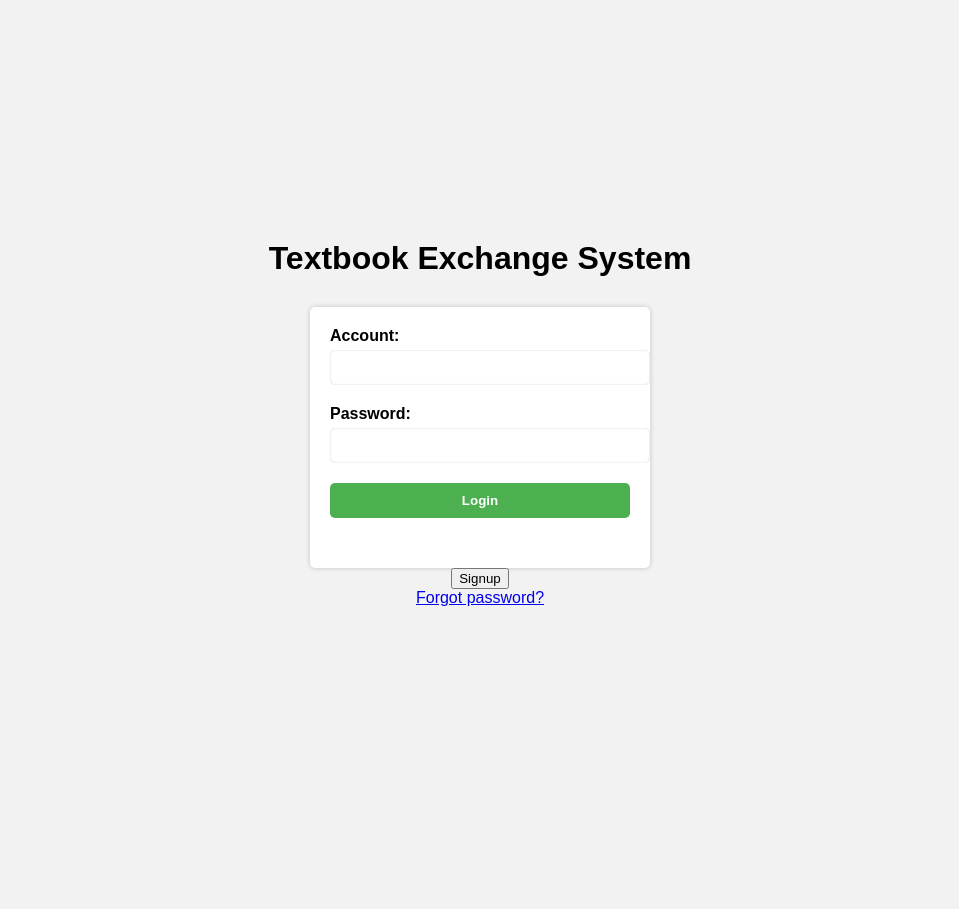
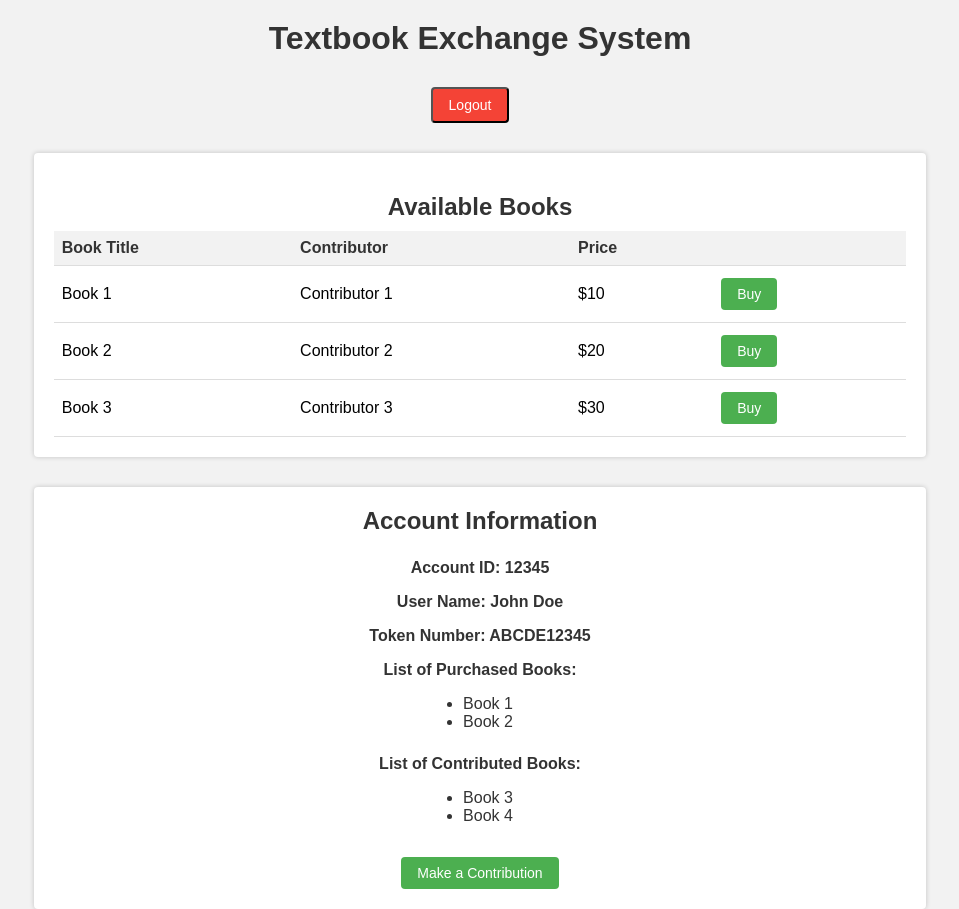
Before and after one commit to YaluPAN/COMP3334-Group-Project, a Flask app: page / in a window 1280 px wide. Shown: the whole page, without its empty margins (160-1119 px from the left). Before the commit the page ends 606 px from the top, so only its background shows below. Run offline with Flask 3, Linux system fonts and the light colour scheme; some libraries are stand-ins or nearby versions.

Commit message:
Textbook System

```diff
--- /dev/null
+++ b/Textbook System/Textbook System/app.py
@@ -0,0 +1,189 @@
+from flask import Flask, render_template, redirect, url_for, request, session
+from flask_wtf import FlaskForm
+from wtforms import StringField
+from flask_wtf.file import FileField, FileAllowed
+from werkzeug.utils import secure_filename
+import requests
+from tempfile import NamedTemporaryFile
+from flask import jsonify
+import os
+import tempfile
+from flask import send_file
+import io
+
+app = Flask(__name__)
+
+@app.errorhandler(500)
+def internal_server_error(e):
+    return jsonify(error=str(e)), 500
+
+import requests
+
+def save_to_ipfs(file_path):
+    pinata_api_key = "c5948b18b8a7629fe5da"
+    pinata_secret_api_key = "c60ce6a2dab928d4607837992c69a0e9e45b349b232393f0ee222ab8fdd5a512"
+    # Update the following path with the correct path to your CA certificates file
+    cert_path = "root_certificates.pem"
+    url = "https://api.pinata.cloud/pinning/pinFileToIPFS"
+    headers = {
+        "pinata_api_key": pinata_api_key,
+        "pinata_secret_api_key": pinata_secret_api_key,
+    }
+
+    with open(file_path, "rb") as file:
+        files = {"file": file}
+        response = requests.post(url, headers=headers, files=files, verify=cert_path)
+
+    app.logger.info("Response: %s", response.text)
+
+    if response.status_code == 200:
+        result = response.json()
+        file_cid = result["IpfsHash"]
+    else:
+        raise Exception("Error uploading to Pinata: {}".format(response.text))
+
+    return file_cid
+
+
+
+@app.route('/upload_to_pinata', methods=['POST'])
+def upload_to_pinata():
+    file = request.files['file']
+    filename = secure_filename(file.filename)
+
+    # 将文件保存到临时文件夹
+    with NamedTemporaryFile(delete=False) as temp_file:
+        file.save(temp_file.name)
+        temp_file_path = temp_file.name
+
+    # 保存文件到 IPFS 并获取 CID
+    file_cid = save_to_ipfs(temp_file_path)
+    return {"file_cid": file_cid}
+
+@app.route('/login', methods=['GET', 'POST'])  # 渲染login.html
+def login():
+    if request.method == 'POST':
+        # 检查用户提供的凭据是否正确
+        username = request.form['username']
+        password = request.form['password']
+        if username == 'your_username' and password == 'your_password':
+            # 设置用户登录状态并重定向到 home 页面
+            session['username'] = username
+            return redirect(url_for('home'))
+        else:
+            # 如果凭据不正确，则返回登录页面并显示错误消息
+            return render_template('login.html', error='Invalid username or password')
+    else:
+        # 渲染登录页面
+        return render_template('login.html')
+
+
+@app.route('/')  # 渲染home.html
+def home():
+    # 从 books.txt 文件中读取书籍列表
+    with open('/Users/kevin/Desktop/Textbook System/books.txt', 'r') as f:
+        books_data = f.readlines()
+
+    # 解析书籍数据，并将其转换为字典列表
+    books = []
+    for book_data in books_data:
+        title, contributor, price, cid = book_data.strip().split(',')
+        books.append({'title': title, 'contributor': contributor, 'price': price, 'cid': cid})
+
+    account_id = '12345'
+    user_name = 'John Doe'
+    token_number = 'ABCDE12345'
+    purchased_books = ['Book 1', 'Book 2']
+    contributed_books = ['Book 3', 'Book 4']
+
+    return render_template('home.html', books=books, account_id=account_id,
+                           user_name=user_name,
+                           token_number=token_number,
+                           purchased_books=purchased_books,
+                           contributed_books=contributed_books)
+
+
+
+@app.route('/logout')  # 在home.html中，点击“Logout”按钮时，会调用logout()函数，返回login.html
+def logout():
+    # 从 session 中删除用户信息，并重定向到 login 页面
+    session.pop('username', None)
+    return redirect(url_for('login'))
+
+
+# 在home.html中，点击“Make a Contribution”按钮时，会调用make_contribute()函数，进入contribute.html
+# @app.route('/make_contribute')
+# def make_contribute():
+#     return redirect(url_for('contribute'))
+
+
+class UploadForm(FlaskForm):
+    book_title = StringField('Book Title')
+    token_price = StringField('Token Price')
+    file = FileField('Upload', validators=[FileAllowed(['pdf', 'txt', 'doc'])])
+
+
+@app.route('/contribute', methods=['GET', 'POST'])  # 渲染contribute.html
+def contribute():
+    return render_template('contribute.html')
+
+@app.route('/submit', methods=['POST'])
+def submit():
+    book_title = request.form['bookTitle']
+    token_price = request.form['tokenPrice']
+    file = request.files['fileInput']
+    filename = secure_filename(file.filename)
+
+    # 将文件保存到临时文件夹
+    with NamedTemporaryFile(delete=False) as temp_file:
+        file.save(temp_file.name)
+        temp_file_path = temp_file.name
+
+    # 保存文件到IPFS并获取CID
+    book_hash = save_to_ipfs(temp_file_path)
+
+    return redirect(url_for('receipt', book_title=book_title, token_price=token_price, book_hash=book_hash))
+
+
+@app.route('/receipt')
+def receipt():
+    book_title = request.args.get('bookTitle')
+    token_price = request.args.get('tokenPrice')
+    book_hash = request.args.get('fileHash')
+    return render_template('receipt.html', book_title=book_title, token_price=token_price, book_hash=book_hash)
+
+@app.route('/download', methods=['GET'])
+def download():
+    cid = request.args.get('cid', None)
+
+    if not cid:
+        return jsonify({"error": "Missing CID parameter"}), 400
+
+    ipfs_gateway_url = "https://ipfs.io/ipfs/"
+    file_url = ipfs_gateway_url + cid
+
+    response = requests.get(file_url, stream=True)
+
+    if response.status_code == 200:
+        '''
+        content_type = response.headers.get('Content-Type')
+        if content_type != 'application/pdf':
+            return jsonify({"error": "The file downloaded is not a PDF"}), 400
+        '''
+        file_data = io.BytesIO()
+        for chunk in response.iter_content(chunk_size=8192):
+            file_data.write(chunk)
+
+        file_data.seek(0)
+
+        # You can use any filename or derive it from the content if available
+        # Make sure to sanitize the filename
+        file_name = "downloaded_file"
+
+        return send_file(file_data, as_attachment=True, download_name=file_name, mimetype='application/pdf')
+    else:
+        return jsonify({"error": "Error downloading file from IPFS"}), 500
+
+
+if __name__ == '__main__':
+    app.run(debug=True)
--- /dev/null
+++ b/Textbook System/Textbook System/books.txt
@@ -0,0 +1,3 @@
+Book 1,Contributor 1,$10,QmUr8tAXgdqCKc6qQq8JwgEVsCji8AK44SMSzdbcn5fhMX
+Book 2,Contributor 2,$20,QmZMJJpqhNHJcpdUSBEGASsUmAZdCfabMnBFebQZLVHtws
+Book 3,Contributor 3,$30,123456
--- /dev/null
+++ b/Textbook System/Textbook System/templates/home.html
@@ -0,0 +1,201 @@
+<!DOCTYPE html>
+<html>
+<head>
+	<title>Textbook Exchange System</title>
+	<style>
+		body {
+			font-family: Arial, Helvetica, sans-serif;
+			margin: 0;
+			padding: 0;
+			display: flex;
+			flex-direction: column;
+			align-items: center;
+			background-color: #f2f2f2;
+		}
+
+		h1, h2 {
+			text-align: center;
+			margin-top: 20px;
+			margin-bottom: 10px;
+			color: #333;
+		}
+
+		.logout {
+			float: right;
+			margin-top: 20px;
+			margin-right: 20px;
+			background-color: #f44336;
+			color: white;
+			padding: 8px 16px;
+			text-align: center;
+			text-decoration: none;
+			display: inline-block;
+			font-size: 14px;
+			cursor: pointer;
+			border-radius: 4px;
+		}
+
+		.logout:hover {
+			background-color: #d32f2f;
+		}
+
+		.book-list {
+			display: flex;
+			flex-direction: column;
+			align-items: center;
+			margin-top: 30px;
+			width: 66.6%;
+			background-color: #fff;
+			box-shadow: 0px 0px 5px 0px rgba(0,0,0,0.2);
+			border-radius: 4px;
+			padding: 20px;
+		}
+
+		table {
+			border-collapse: collapse;
+			width: 100%;
+		}
+
+		th, td {
+			padding: 8px;
+			text-align: left;
+			border-bottom: 1px solid #ddd;
+		}
+
+		th {
+			background-color: #f2f2f2;
+			color: #333;
+		}
+
+		td button {
+			background-color: #4CAF50;
+			border: none;
+			color: white;
+			padding: 8px 16px;
+			text-align: center;
+			text-decoration: none;
+			display: inline-block;
+			font-size: 14px;
+			margin: 4px 2px;
+			cursor: pointer;
+			border-radius: 4px;
+		}
+
+		td button:hover {
+			background-color: #3e8e41;
+		}
+
+		.account-info {
+			margin-top: 30px;
+			width: 66.6%;
+			background-color: #fff;
+			box-shadow: 0px 0px 5px 0px rgba(0,0,0,0.2);
+			border-radius: 4px;
+			padding: 20px;
+			display: flex;
+			flex-direction: column;
+			align-items: center;
+		}
+
+		.account-info h2 {
+			margin-top: 0;
+			margin-bottom: 16px;
+			color: #333;
+		}
+
+		.account-info p {
+			margin-top: 8px;
+			margin-bottom: 8px;
+			color: #333;
+            font-weight: bold;
+
+		}
+
+		.account-info ul {
+			margin-top: 8px;
+			margin-bottom: 16px;
+			padding-left: 16px;
+			color: #333;
+		}
+
+		.account-info button {
+			background-color: #4CAF50;
+			border: none;
+			color: white;
+			padding: 8px 16px;
+			text-align: center;
+			text-decoration: none;
+			display: inline-block;
+			font-size: 14px;
+			margin-top: 16px;
+			cursor: pointer;
+			border-radius: 4px;
+		}
+
+		.account-info button:hover {
+			background-color: #3e8e41;
+		}
+	</style>
+	<script>
+        function buyBook(title, cid) {
+            if (confirm("Are you sure you want to buy " + title + "?")) {
+                // TODO: Handle buy logic
+
+                // Trigger download
+                window.open('{{ url_for("download") }}?cid=' + cid, '_blank');
+            }
+        }
+    </script>
+</head>
+<body>
+	<h1>Textbook Exchange System</h1>
+
+	<button class="logout" onclick="location.href=`{{ url_for('login') }}`">Logout</button>
+	<!-- url_for()括号中的是app.py中定义的路由函数名!! -->
+
+	<div class="book-list">
+        <h2>Available Books</h2>
+        <table>
+            <thead>
+                <tr>
+                    <th>Book Title</th>
+                    <th>Contributor</th>
+                    <th>Price</th>
+                    <th></th>
+                </tr>
+            </thead>
+            <tbody>
+                {% for book in books %}
+                    <tr>
+                        <td>{{ book['title'] }}</td>
+                        <td>{{ book['contributor'] }}</td>
+                        <td>{{ book['price'] }}</td>
+                        <td><button onclick="buyBook(`{{ book['title'] }}`, '{{ book.cid }}')">Buy</button></td>
+                    </tr>
+                {% endfor %}
+            </tbody>
+        </table>
+    </div>
+
+	<div class="account-info">
+        <h2>Account Information</h2>
+        <p>Account ID: {{ account_id }}</p>
+        <p>User Name: {{ user_name }}</p>
+        <p>Token Number: {{ token_number }}</p>
+        <p>List of Purchased Books:</p>
+        <ul>
+            {% for book_name in purchased_books %}
+                <li>{{ book_name }}</li>
+            {% endfor %}
+        </ul>
+        <p>List of Contributed Books:</p>
+        <ul>
+            {% for book_name in contributed_books %}
+                <li>{{ book_name }}</li>
+            {% endfor %}
+        </ul>
+
+        <button class = "make_contribute" onclick="location.href=`{{ url_for('contribute') }}`">Make a Contribution</button>
+    </div>
+</body>
+</html>
--- a/Transcript System/templates/signup.html
+++ b/Transcript System/templates/signup.html
@@ -236,12 +236,12 @@
     </script>
   </head>
   <body>
-    <h1>加密和解密示例</h1>
+    <!-- <h1>加密和解密示例</h1>
     <p>明文：<input type="text" id="plaintext" /></p>
     <p>密钥：<input type="text" id="key" /></p>
     <button onclick="encryptAndDecrypt()">加密和解密</button>
     <p>密文：<span id="ciphertext"></span></p>
-    <p>解密后的明文：<span id="decryptedtext"></span></p>
+    <p>解密后的明文：<span id="decryptedtext"></span></p> -->
     <script>
       function encryptAndDecrypt() {
         var plaintext = document.getElementById("plaintext").value;
```
Also changed, not shown: Textbook System/Textbook System/templates/contribute.html (added, +151 -0 lines), Textbook System/Textbook System/templates/login.html (added, +109 -0 lines), Textbook System/Textbook System/templates/receipt.html (added, +78 -0 lines), Textbook System/Textbook System/1.png (added), 3 other files.
